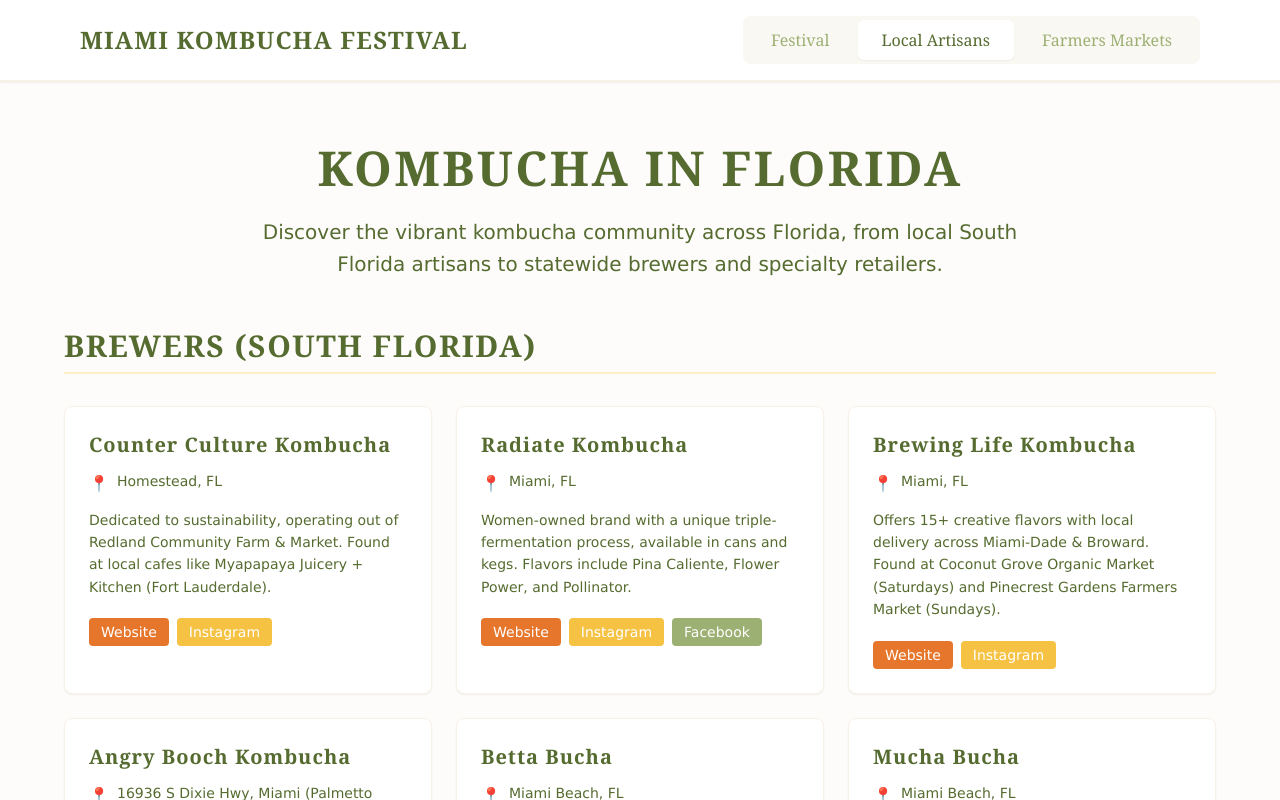
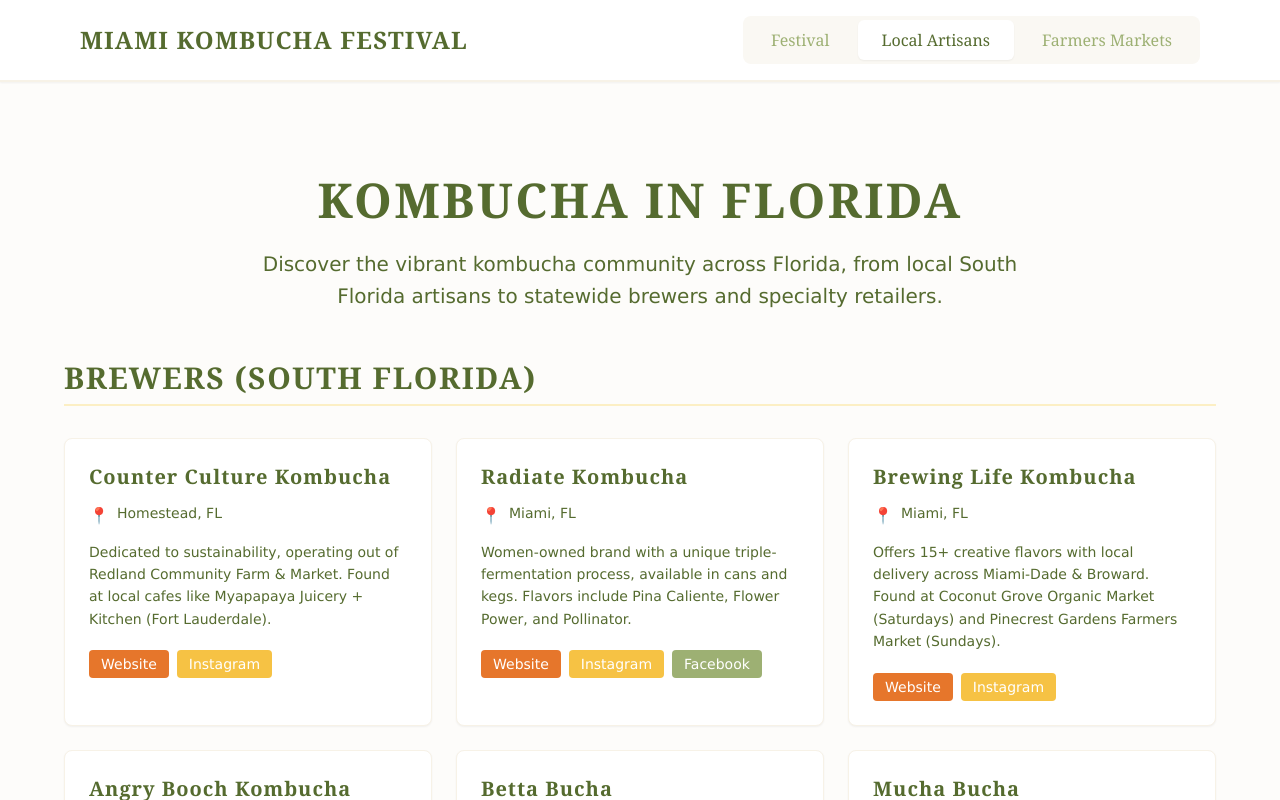
Before and after one commit to manicmerlin/miami-booch-fest, a Next.js app: page / in a window 1280 px wide. Both pictures are taken after a click on the button "Local Artisans". Shown: the top 800 px of the page. Built offline with nearby package versions, Linux system fonts and the light colour scheme; no server answers.

Commit message:
Fix content spacing on Local Artisans and Farmers Markets pages to prevent navigation overlap

```diff
--- a/src/components/FarmersMarkets.tsx
+++ b/src/components/FarmersMarkets.tsx
@@ -400,7 +400,7 @@ export default function FarmersMarkets() {
   }
 
   return (
-    <section className="py-16 px-4 bg-neutral-50 min-h-screen">
+    <section className="pt-24 pb-16 px-4 bg-neutral-50 min-h-screen">
       <div className="max-w-6xl mx-auto">
         <div className="text-center mb-12">
           <h1 className="font-headline text-4xl md:text-5xl font-bold text-primary-500 mb-6 headline-caps tracking-headline">
--- a/src/components/LocalVendors.tsx
+++ b/src/components/LocalVendors.tsx
@@ -187,7 +187,7 @@ const kombuchaData = {
 
 export default function LocalVendors() {
   return (
-    <section className="py-16 px-4 bg-neutral-50 min-h-screen">
+    <section className="pt-24 pb-16 px-4 bg-neutral-50 min-h-screen">
       <div className="max-w-6xl mx-auto">
         <div className="text-center mb-12">
           <h1 className="font-headline text-4xl md:text-5xl font-bold text-primary-500 mb-6 headline-caps tracking-headline">
```
